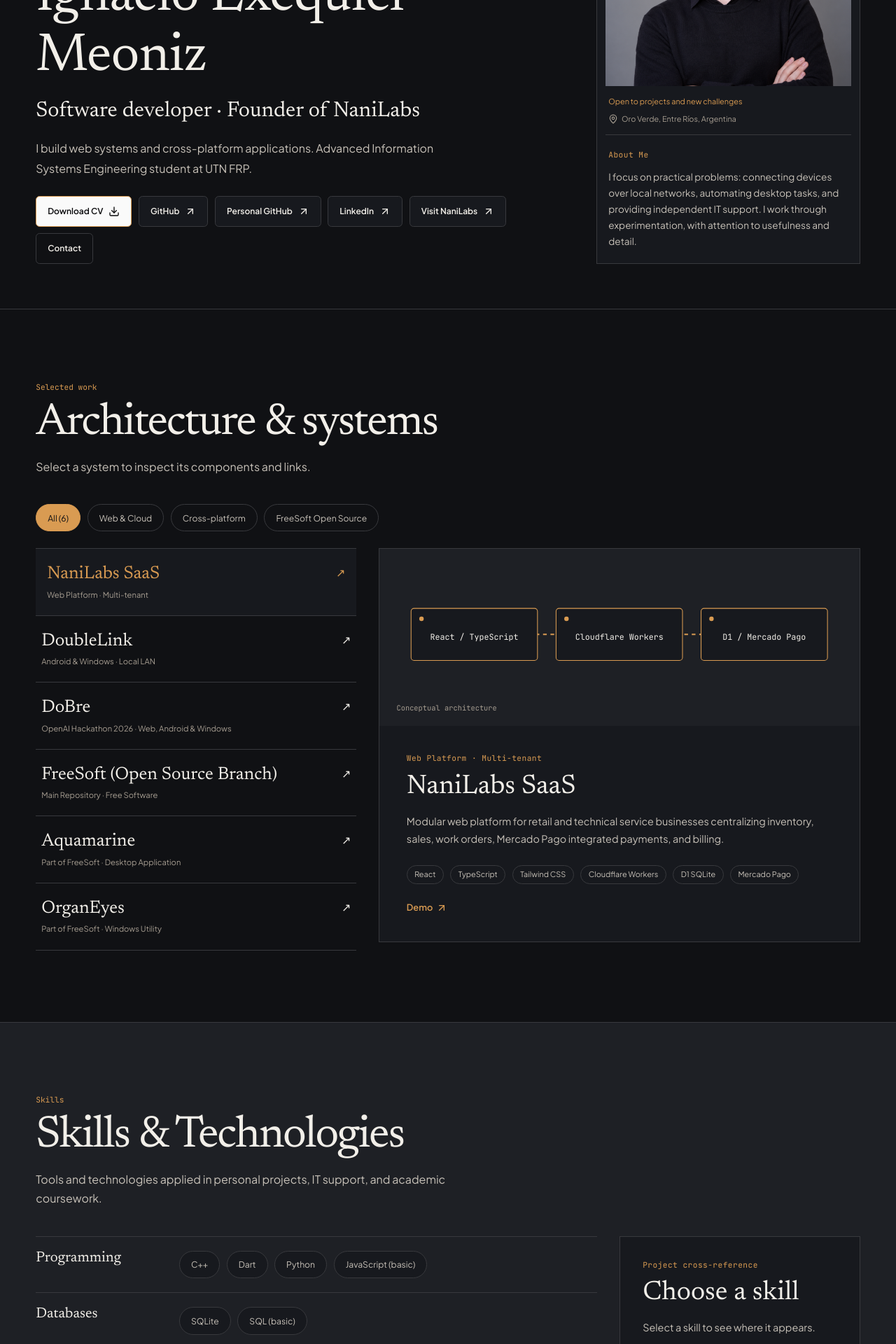
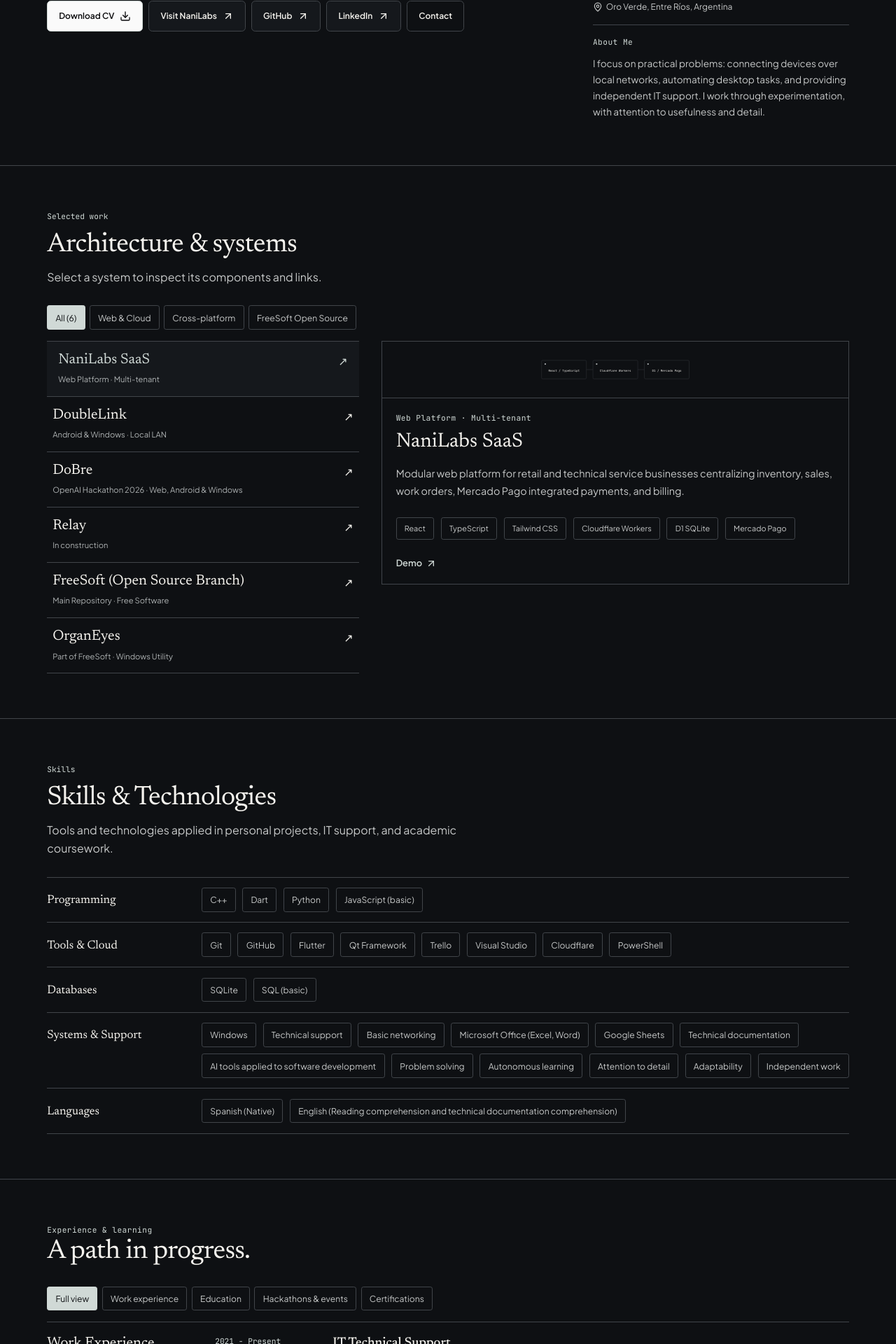
Before and after one commit to NaniLabs/personal-website, a React (Vite) app: page / in a window 1280 px wide. Shown: the part 340-2260 px from the top of the page at 70% size. Built offline with nearby package versions, Linux system fonts and the light colour scheme.

Commit message:
refactor(ui): remove profile photo with temporary placeholder, add Relay and declutter portfolio

```diff
--- a/src/components/sections/HeroSection.tsx
+++ b/src/components/sections/HeroSection.tsx
@@ -14,7 +14,8 @@ export function HeroSection({ portfolio }: { portfolio: PortfolioData }) {
         <div className="hero-actions">{hero.actions.map(action => <ButtonLink key={action.label} href={action.url} label={action.label} variant={action.variant} external={action.external} download={action.download} />)}</div>
       </div>
       <aside className="profile-dossier">
-        <figure><img src={hero.photo || portfolio.site.profileImage} alt={hero.name} /><figcaption><span>{hero.availability}</span><span><MapPin size={14} aria-hidden="true" /> {hero.location}</span></figcaption></figure>
+        <div className="profile-placeholder"><span className="profile-monogram" aria-hidden="true">IEM</span><span>{portfolio.locale === 'es' ? 'Sin foto temporalmente · Actualización pendiente' : 'Photo temporarily unavailable · Update pending'}</span></div>
+        <div className="profile-meta"><span>{hero.availability}</span><span><MapPin size={14} aria-hidden="true" /> {hero.location}</span></div>
         <div className="profile-note"><p className="small-label">{about.title}</p>{about.body.map(paragraph => <p key={paragraph}>{paragraph}</p>)}</div>
       </aside>
     </div>
--- a/src/components/sections/ProjectsSection.tsx
+++ b/src/components/sections/ProjectsSection.tsx
@@ -5,7 +5,7 @@ import type { PortfolioData } from '@/types/content'
 import { sectionIds } from '@/utils/content'
 
 type Filter = 'all' | 'web' | 'multi' | 'free'
-const groups: Record<Exclude<Filter, 'all'>, string[]> = { web: ['nanilabs-saas', 'dobre'], multi: ['doublelink', 'dobre'], free: ['freesoft', 'aquamarine', 'organeyes'] }
+const groups: Record<Exclude<Filter, 'all'>, string[]> = { web: ['nanilabs-saas', 'dobre', 'relay'], multi: ['doublelink', 'dobre'], free: ['freesoft', 'organeyes'] }
 export function ProjectsSection({ portfolio }: { portfolio: PortfolioData }) {
   const section = portfolio.content.sections.projects
   const items = [...section.items].sort((a, b) => a.order - b.order)
@@ -16,7 +16,7 @@ export function ProjectsSection({ portfolio }: { portfolio: PortfolioData }) {
   const panel = useRef<HTMLElement>(null)
   useEffect(() => { if (panel.current && !matchMedia('(prefers-reduced-motion: reduce)').matches) panel.current.animate([{ opacity: 0, transform: 'translateY(8px)' }, { opacity: 1, transform: 'translateY(0)' }], { duration: 300, easing: 'ease-out' }) }, [project?.slug, filter, portfolio.locale])
   const en = portfolio.locale === 'en'
-  const diagrams: Record<string, string[]> = { 'nanilabs-saas': ['React / TypeScript', 'Cloudflare Workers', 'D1 / Mercado Pago'], doublelink: ['Android / Flutter', 'WebSocket · LAN', 'Windows / Win32'], dobre: ['Web / Flutter', 'Cálculo / Calculation', 'Cloudflare'], freesoft: ['FreeSoft', 'C++ / Python', 'Qt / SQLite'], aquamarine: ['Qt / C++', 'Gestión / Management', 'SQLite'], organeyes: ['Windows', 'Python / Tkinter', 'Archivos / Files'] }
+  const diagrams: Record<string, string[]> = { 'nanilabs-saas': ['React / TypeScript', 'Cloudflare Workers', 'D1 / Mercado Pago'], doublelink: ['Android / Flutter', 'WebSocket · LAN', 'Windows / Win32'], dobre: ['Web / Flutter', 'Cálculo / Calculation', 'Cloudflare'], relay: ['Redes / OAuth', 'Smart Scheduler · Queues', 'Workers AI / D1'], freesoft: ['FreeSoft', 'C++ / Python', 'Qt / SQLite'], organeyes: ['Windows', 'Python / Tkinter', 'Archivos / Files'] }
   const nodes = diagrams[project?.slug || ''] || []
   const filters: [Filter, string][] = [['all', (en ? 'All' : 'Todos') + ' (' + items.length + ')'], ['web', 'Web & Cloud'], ['multi', en ? 'Cross-platform' : 'Multiplataforma'], ['free', 'FreeSoft Open Source']]
   return <section id={sectionIds.projects} className="editorial-section"><div className="section-shell">
--- a/src/components/sections/TechnologiesSection.tsx
+++ b/src/components/sections/TechnologiesSection.tsx
@@ -10,7 +10,7 @@ export function TechnologiesSection({ portfolio }: { portfolio: PortfolioData })
   const matches = selected ? portfolio.content.sections.projects.items.filter(project => project.technologies?.some(tech => normalize(tech).includes(normalize(selected)))) : []
   const en = portfolio.locale === 'en'
   return <section id={sectionIds.technologies} className="editorial-section skills-section"><div className="section-shell"><SectionHeader {...section} />
-    <div className="skills-layout"><div>{section.categories.map(category => <div className="skill-group" key={category.category}><h3>{category.category}</h3><div className="tag-list">{category.items.map(item => <button type="button" key={item} className="tech-tag" aria-pressed={selected === item} onClick={() => setSelected(selected === item ? null : item)}>{item}</button>)}</div></div>)}</div>
-    <aside className="skill-reference" aria-live="polite"><p className="small-label">{en ? 'Project cross-reference' : 'En los proyectos'}</p><h3>{selected || (en ? 'Choose a skill' : 'Elegí una tecnología')}</h3><p>{selected ? matches.length ? (en ? 'Used in these projects:' : 'Presente en estos proyectos:') : (en ? 'No project lists this skill in its stack.' : 'Ningún proyecto incluye esta habilidad en su stack.') : (en ? 'Select a skill to see where it appears.' : 'Seleccioná una habilidad para ver dónde aparece.')}</p>{matches.map(project => <a href={'#' + sectionIds.projects} key={project.slug}>{project.name} ↗</a>)}</aside></div>
+    <div className="skills-layout">{section.categories.map(category => <div className="skill-group" key={category.category}><h3>{category.category}</h3><div className="tag-list">{category.items.map(item => <button type="button" key={item} className="tech-tag" aria-pressed={selected === item} onClick={() => setSelected(selected === item ? null : item)}>{item}</button>)}</div></div>)}
+    {selected && <div className="skill-reference" aria-live="polite"><strong>{selected}</strong><span>{matches.length ? (en ? 'Appears in:' : 'Presente en:') : (en ? 'No matching project listed.' : 'Sin proyectos relacionados en la lista.')}</span>{matches.map(project => <a href={'#' + sectionIds.projects} key={project.slug}>{project.name} ↗</a>)}</div>}</div>
   </div></section>
 }
--- a/src/content/en.json
+++ b/src/content/en.json
@@ -15,7 +15,7 @@
       "SQLite",
       "DoBre",
       "DoubleLink",
-      "Aquamarine",
+      "Relay",
       "OrganEyes",
       "FreeSoft"
     ],
@@ -51,7 +51,6 @@
       "summary": "I build web systems and cross-platform applications. Advanced Information Systems Engineering student at UTN FRP.",
       "location": "Oro Verde, Entre Ríos, Argentina",
       "availability": "Open to projects and new challenges",
-      "photo": "/images/profile.jpg",
       "actions": [
         {
           "label": "Download CV",
@@ -60,26 +59,20 @@
           "download": true
         },
         {
+          "label": "Visit NaniLabs",
+          "url": "https://nanilabs.lat",
+          "variant": "secondary",
+          "external": true
+        },
+        {
           "label": "GitHub",
           "url": "https://github.com/NaniLabs",
           "variant": "secondary",
           "external": true
         },
         {
-          "label": "Personal GitHub",
-          "url": "https://github.com/ignaciomeoniz",
-          "variant": "secondary",
-          "external": true
-        },
-        {
           "label": "LinkedIn",
           "url": "https://www.linkedin.com/in/ignacio-exequiel-meoniz-18881b415",
-          "variant": "secondary",
-          "external": true
-        },
-        {
-          "label": "Visit NaniLabs",
-          "url": "https://nanilabs.lat",
           "variant": "secondary",
           "external": true
         },
@@ -113,14 +106,7 @@
           ]
         },
         {
-          "category": "Databases",
-          "items": [
-            "SQLite",
-            "SQL (basic)"
-          ]
-        },
-        {
-          "category": "Tools",
+          "category": "Tools & Cloud",
           "items": [
             "Git",
             "GitHub",
@@ -133,20 +119,27 @@
           ]
         },
         {
-          "category": "IT & Systems",
+          "category": "Databases",
+          "items": [
+            "SQLite",
+            "SQL (basic)"
+          ]
+        },
+        {
+          "category": "Systems & Support",
           "items": [
             "Windows",
             "Technical support",
             "Basic networking",
             "Microsoft Office (Excel, Word)",
-            "Google Sheets"
-          ]
-        },
-        {
-          "category": "Other",
-          "items": [
+            "Google Sheets",
             "Technical documentation",
-            "AI tools applied to software development"
+            "AI tools applied to software development",
+            "Problem solving",
+            "Autonomous learning",
+            "Attention to detail",
+            "Adaptability",
+            "Independent work"
           ]
         },
         {
@@ -154,16 +147,6 @@
           "items": [
             "Spanish (Native)",
             "English (Reading comprehension and technical documentation comprehension)"
-          ]
-        },
-        {
-          "category": "Strengths",
-          "items": [
-            "Problem solving",
-            "Autonomous learning",
-            "Attention to detail",
-            "Adaptability",
-            "Independent work"
           ]
         }
       ]
@@ -227,6 +210,19 @@
           "order": 3
         },
         {
+          "slug": "relay",
+          "name": "Relay",
+          "tag": "In construction",
+          "description": "Multi-tenant SaaS for social media management, batch scheduling and AI analytics on Cloudflare Workers.",
+          "technologies": [
+            "Cloudflare Workers",
+            "AI"
+          ],
+          "demo": "https://relay.nanilabs.lat",
+          "featured": false,
+          "order": 4
+        },
+        {
           "slug": "freesoft",
           "name": "FreeSoft (Open Source Branch)",
           "tag": "Main Repository · Free Software",
@@ -238,21 +234,6 @@
             "Qt Framework",
             "SQLite",
             "Open Source"
-          ],
-          "github": "https://github.com/NaniLabs/FreeSoft",
-          "featured": false,
-          "order": 4
-        },
-        {
-          "slug": "aquamarine",
-          "name": "Aquamarine",
-          "tag": "Part of FreeSoft · Desktop Application",
-          "description": "Local inventory, sales, and repair order management system for technical service shops, developed within the FreeSoft branch.",
-          "image": "/images/projects/aquamarine.png",
-          "technologies": [
-            "C++",
-            "Qt",
-            "SQLite"
           ],
           "github": "https://github.com/NaniLabs/FreeSoft",
           "featured": false,
--- a/src/content/es.json
+++ b/src/content/es.json
@@ -15,7 +15,7 @@
       "SQLite",
       "DoBre",
       "DoubleLink",
-      "Aquamarine",
+      "Relay",
       "OrganEyes",
       "FreeSoft"
     ],
@@ -51,7 +51,6 @@
       "summary": "Desarrollo sistemas web y aplicaciones multiplataforma. Estudiante avanzado de Ingeniería en Sistemas de Información en UTN FRP.",
       "location": "Oro Verde, Entre Ríos, Argentina",
       "availability": "Disponible para proyectos y nuevos desafíos",
-      "photo": "/images/profile.jpg",
       "actions": [
         {
           "label": "Descargar CV",
@@ -60,26 +59,20 @@
           "download": true
         },
         {
+          "label": "Visitar NaniLabs",
+          "url": "https://nanilabs.lat",
+          "variant": "secondary",
+          "external": true
+        },
+        {
           "label": "GitHub",
           "url": "https://github.com/NaniLabs",
           "variant": "secondary",
           "external": true
         },
         {
-          "label": "GitHub personal",
-          "url": "https://github.com/ignaciomeoniz",
-          "variant": "secondary",
-          "external": true
-        },
-        {
           "label": "LinkedIn",
           "url": "https://www.linkedin.com/in/ignacio-exequiel-meoniz-18881b415",
-          "variant": "secondary",
-          "external": true
-        },
-        {
-          "label": "Visitar NaniLabs",
-          "url": "https://nanilabs.lat",
           "variant": "secondary",
           "external": true
         },
@@ -113,14 +106,7 @@
           ]
         },
         {
-          "category": "Bases de datos",
-          "items": [
-            "SQLite",
-            "SQL (básico)"
-          ]
-        },
-        {
-          "category": "Herramientas",
+          "category": "Herramientas & Cloud",
           "items": [
             "Git",
             "GitHub",
@@ -133,20 +119,27 @@
           ]
         },
         {
-          "category": "Informática",
+          "category": "Bases de datos",
+          "items": [
+            "SQLite",
+            "SQL (básico)"
+          ]
+        },
+        {
+          "category": "Sistemas & Soporte",
           "items": [
             "Windows",
             "Soporte técnico",
             "Redes básicas",
             "Microsoft Office (Excel, Word)",
-            "Google Sheets"
-          ]
-        },
-        {
-          "category": "Otros",
-          "items": [
+            "Google Sheets",
             "Documentación técnica",
-            "Herramientas de IA aplicadas al desarrollo de software"
+            "Herramientas de IA aplicadas al desarrollo de software",
+            "Resolución de problemas",
+            "Aprendizaje autónomo",
+            "Atención al detalle",
+            "Adaptabilidad",
+            "Trabajo independiente"
           ]
         },
         {
@@ -154,16 +147,6 @@
           "items": [
             "Español (Nativo)",
             "Inglés (Lecto-comprensión y comprensión de documentación técnica)"
-          ]
-        },
-        {
-          "category": "Fortalezas",
-          "items": [
-            "Resolución de problemas",
-            "Aprendizaje autónomo",
-            "Atención al detalle",
-            "Adaptabilidad",
-            "Trabajo independiente"
           ]
         }
       ]
@@ -227,6 +210,22 @@
           "order": 3
         },
         {
+          "slug": "relay",
+          "name": "Relay",
+          "tag": "En construcción",
+          "description": "SaaS multi-tenant para gestión de redes sociales, programación por lotes y analíticas con IA sobre Cloudflare Workers.",
+          "technologies": [
+            "TypeScript",
+            "React",
+            "Cloudflare Workers",
+            "D1 SQLite",
+            "Workers AI"
+          ],
+          "demo": "https://relay.nanilabs.lat",
+          "featured": false,
+          "order": 4
+        },
+        {
           "slug": "freesoft",
           "name": "FreeSoft (Rama Open Source)",
           "tag": "Repositorio Principal · Software Libre",
@@ -238,21 +237,6 @@
             "Qt Framework",
             "SQLite",
             "Open Source"
-          ],
-          "github": "https://github.com/NaniLabs/FreeSoft",
-          "featured": false,
-          "order": 4
-        },
-        {
-          "slug": "aquamarine",
-          "name": "Aquamarine",
-          "tag": "Parte de FreeSoft · Aplicación de Escritorio",
-          "description": "Sistema local de gestión de inventario, ventas y órdenes de reparación para servicio técnico, desarrollado dentro de la rama FreeSoft.",
-          "image": "/images/projects/aquamarine.png",
-          "technologies": [
-            "C++",
-            "Qt",
-            "SQLite"
           ],
           "github": "https://github.com/NaniLabs/FreeSoft",
           "featured": false,
--- a/src/index.css
+++ b/src/index.css
@@ -79,3 +79,53 @@ button:active, .btn-primary:active, .btn-secondary:active, .btn-ghost:active { t
 .certificate-dialog { width:min(90vw, 52rem); max-height:90vh; background:var(--color-bg-elevated); color:var(--color-text); border:1px solid var(--color-border); padding:2rem; } .certificate-dialog::backdrop { background:#000a; } .certificate-dialog h3 { font:2rem var(--font-display); margin:1rem 0; } .certificate-dialog iframe { width:100%; height:55vh; border:0; } .certificate-dialog a { display:inline-block; margin:1rem 1rem 0 0; color:var(--color-accent); } .dialog-close { float:right; font-size:1.8rem; border:0; background:none; color:var(--color-text); }
 @media(max-width:700px) { .header-inner { flex-wrap:wrap; padding-block:.7rem; } .header-inner nav { order:3; width:100%; justify-content:space-between; } .header-name { font-size:1rem; } .theme-toggle { padding:.6rem; } }
 @media(prefers-reduced-motion:reduce) { .schematic-line { animation:none; } }
+
+/* Quiet, high-contrast portfolio surfaces. */
+:root, [data-theme="dark"] { --color-bg:#0e1013; --color-bg-elevated:#15181c; --color-bg-card:#191c20; --color-border:#41454a; --color-text:#f5f3ee; --color-text-muted:#c6c8c8; --color-text-subtle:#adb1b2; --color-accent:#d0d9d6; --color-accent-dim:#aebdb8; }
+[data-theme="light"] { --color-bg:#f5f3ee; --color-bg-elevated:#faf9f6; --color-bg-card:#ebeae5; --color-border:#c6c8c5; --color-text:#0e1013; --color-text-muted:#454b4b; --color-text-subtle:#5e6665; --color-accent:#344d49; --color-accent-dim:#233a36; }
+.section-shell { max-width: 78rem; }
+.editorial-section { padding-block: clamp(3rem, 5vw, 5rem); }
+.hero-layout { align-items: start; padding-block: clamp(3rem, 5vw, 5rem); }
+.hero-copy h1 { font-size: clamp(2.4rem, 4.2vw, 4rem); }
+.hero-role { font-size: clamp(1.2rem, 2vw, 1.65rem); margin-top: .5rem; }
+.hero-summary { line-height: 1.65; }
+.hero-actions { gap: .5rem; max-width: 40rem; }
+.profile-dossier { padding: 0; border: 0; background: transparent; }
+.profile-placeholder { min-height: 10rem; border: 1px solid var(--color-border); padding: 1.25rem; display: flex; flex-direction: column; justify-content: space-between; gap: 1.5rem; color: var(--color-text-muted); font-size: .75rem; }
+.profile-monogram { font: 400 2.5rem/1 var(--font-display); letter-spacing: -.04em; color: var(--color-text); }
+.profile-meta { display: flex; flex-wrap: wrap; justify-content: space-between; gap: .6rem 1rem; padding: 1rem 0; border-bottom: 1px solid var(--color-border); color: var(--color-text-muted); font-size: .75rem; }
+.profile-meta span { display: inline-flex; align-items: center; gap: .3rem; }
+.profile-note { border: 0; padding: 1rem 0 0; }
+.section-header-title, .trajectory-heading h2 { font-size: clamp(1.85rem, 3vw, 2.75rem); line-height: 1.12; letter-spacing: -.02em; }
+.section-header-description { margin-top: .7rem; line-height: 1.6; }
+.filter-row { margin-block: 1.75rem 1rem; gap: .4rem; }
+.filter-pill, .tech-tag, .project-tech-tag { border-radius: .2rem; padding: .45rem .7rem; }
+.work-row { padding: 1rem .5rem; }
+.work-row strong { font-size: 1.3rem; }
+.inspector { background: transparent; }
+.inspector-content { padding: 1.25rem; }
+.inspector h3 { font-size: 1.8rem; }
+.schematic { padding: .5rem 1rem; border-bottom: 1px solid var(--color-border); background: transparent; }
+.schematic svg { display: block; width: 100%; height: 4rem; }
+.schematic rect { fill: var(--color-bg); stroke: var(--color-border); }
+.schematic circle { fill: var(--color-text-subtle); }
+.schematic-line { stroke: var(--color-border); stroke-width: 1; stroke-dasharray: none; animation: none; }
+.schematic > span { display: none; }
+.skills-section { background: transparent; }
+.skills-layout { display: block; margin-top: 1.75rem; border-bottom: 1px solid var(--color-border); }
+.skill-group { padding: .9rem 0; align-items: baseline; }
+.skill-group h3 { font-size: 1.05rem; }
+.tech-tag { background: transparent; }
+.skill-reference { display: flex; flex-wrap: wrap; align-items: baseline; gap: .5rem 1rem; padding: .9rem 0; border: 0; border-top: 1px solid var(--color-border); background: transparent; color: var(--color-text-muted); font-size: .8rem; }
+.skill-reference a { display: inline; border: 0; padding: 0; margin: 0; text-decoration: underline; }
+.trajectory-group > div { padding: 1.2rem 0; }
+.trajectory-group h3 { font-size: 1.3rem; }
+.trajectory-entry h4 { font-size: 1.15rem; }
+.contact-shell { padding-block: clamp(3rem, 5vw, 5rem); }
+.contact-layout { display: grid; gap: 2rem; }
+.contact-info { min-width: 0; }
+.contact-info a { overflow-wrap: anywhere; }
+.contact-form { border-top: 1px solid var(--color-border); padding-top: 1.5rem; }
+.copy-status { display: block; margin-top: .4rem; }
+@media (min-width: 768px) { .skill-group { grid-template-columns: 13rem 1fr; } }
+@media (min-width: 1024px) { .contact-layout { grid-template-columns: .85fr 1.15fr; gap: 4rem; } .contact-form { border-top: 0; padding-top: 0; } }
```
Also changed, not shown: src/components/sections/ContactSection.tsx (+7 -7 lines).
